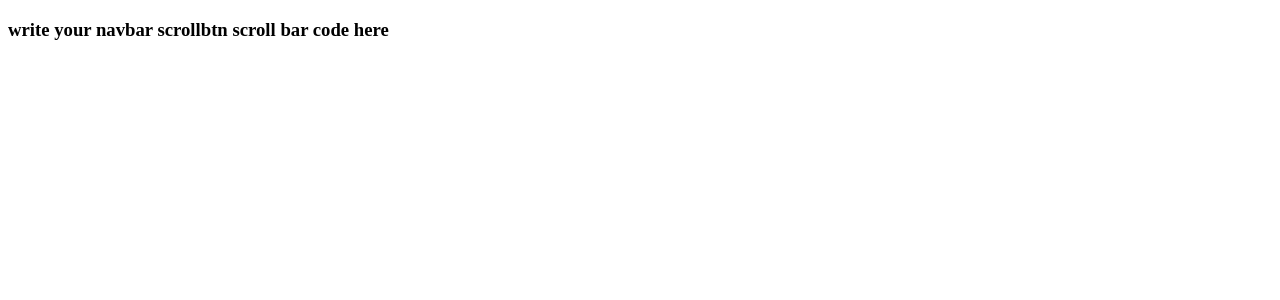
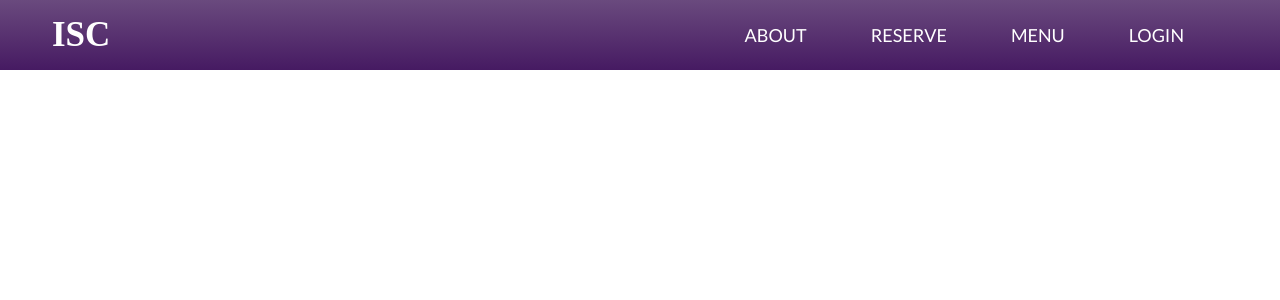
Before and after one commit to Unix2D0s/International-Space-Cafe, a React (Vite) app in the folder frontend/: page /playground in a window 1280 px wide. Shown: the top 300 px of the page. Built offline with nearby package versions, Linux system fonts and the light colour scheme.

Commit message:
Create component for navigation bar and Apply CSS

```diff
--- /dev/null
+++ b/frontend/src/components/NavBar.jsx
@@ -0,0 +1,18 @@
+import NavBarCSS from './NavBar.module.css'
+import NavItem from './NavItem.jsx'
+
+function NavBar(){
+    return (
+        <header>
+            <h3 className={NavBarCSS.logo}>ISC</h3>
+            <nav>
+                <NavItem name="ABOUT"></NavItem>
+                <NavItem name="RESERVE"></NavItem>
+                <NavItem name="MENU"></NavItem>
+                <NavItem name="LOGIN"></NavItem>
+            </nav>
+        </header>
+
+    )
+}
+export default NavBar
--- /dev/null
+++ b/frontend/src/components/NavBar.module.css
@@ -0,0 +1,27 @@
+*{
+    margin: 0;
+    padding: 0;
+    box-sizing: border-box;
+}
+
+header, nav{
+    display: flex;
+    align-items: flex-end;
+    height: 70px;
+    padding: 0 2rem;
+    background:linear-gradient(#6a4a7e, #461a62);
+    /* background-color: #3b1f3b; */
+    color: white;
+    justify-content: space-between;
+    align-items: center; /* Vertically centers the content */
+}
+.logo{
+    font-family: cursive;
+    font-size: 35px;
+    transition: 0.3s text-shadow ease;
+    cursor: pointer;
+    margin-left: 20px;
+}
+.logo:hover{
+    text-shadow: 0px 0 25px rgba(255, 255, 255, 0.9);
+}
--- a/frontend/src/pages/Playground.jsx
+++ b/frontend/src/pages/Playground.jsx
@@ -1,7 +1,7 @@
+import NavBar from '../components/NavBar.jsx'
+
 export default function Playground(){
     return (
-        <div>
-            <h3>write your navbar scrollbtn scroll bar code here</h3>
-        </div>
+        <NavBar></NavBar>
     )
 }
```
